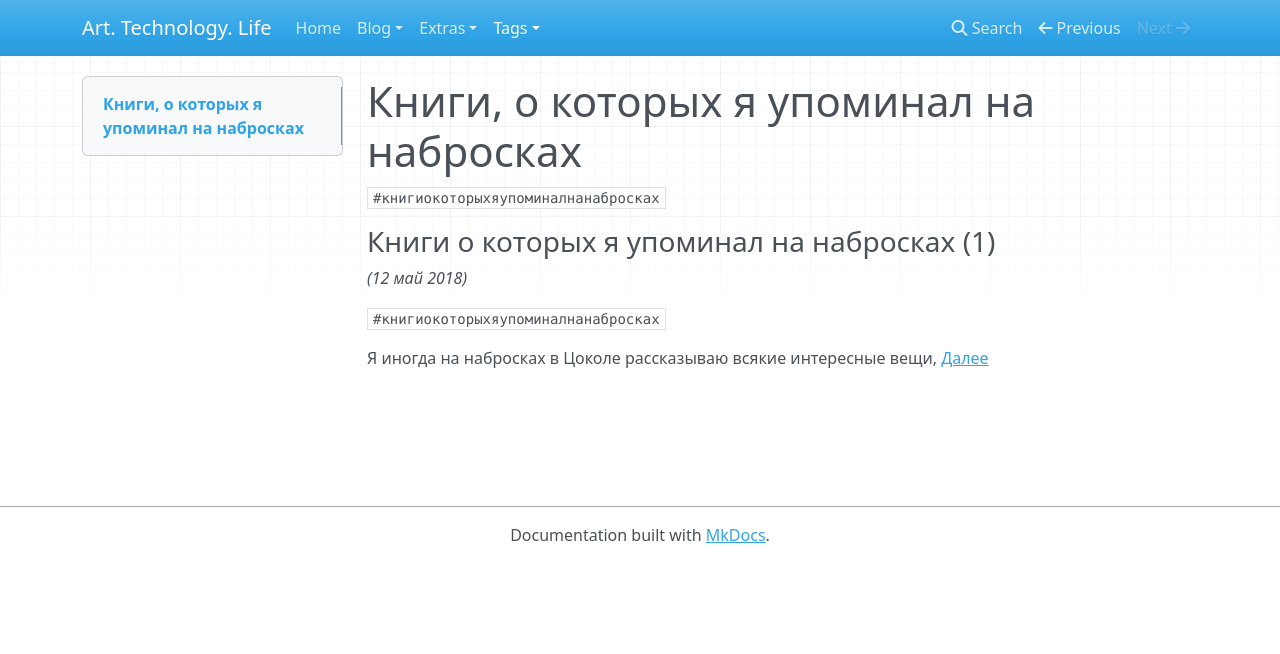
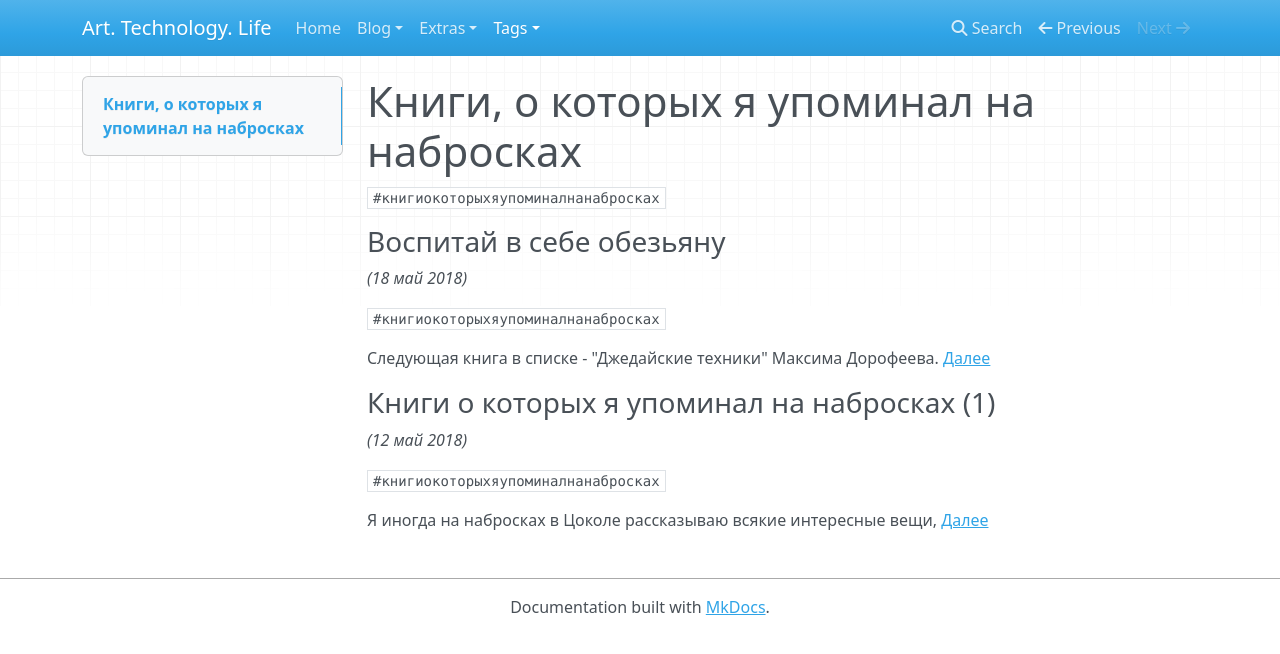
Before and after one commit to avoronkov/blog, an MkDocs documentation site: the page built from docs/by_tag/knigiokotoryxyaupominalnanabroskax.md, in a window 1280 px wide. Shown: the top 654 px of the page. Built offline with MkDocs 1.6.1, drawn with Linux system fonts in a browser that asks for light colours; nearby versions of some CDN libraries; old or Windows-style settings are respelled for this version of MkDocs.

```diff
--- a/docs/by_tag/knigiokotoryxyaupominalnanabroskax.md
+++ b/docs/by_tag/knigiokotoryxyaupominalnanabroskax.md
@@ -1,5 +1,13 @@
 # Книги, о которых я упоминал на набросках
 `#книгиокоторыхяупоминалнанабросках`
+
+### Воспитай в себе обезьяну
+_(18 май 2018)_
+
+`#книгиокоторыхяупоминалнанабросках`
+
+Следующая книга в списке - "Джедайские техники" Максима Дорофеева.
+[Далее](/2018/2018-05-18_01_Vospitaj_v_sebe_obezyanu/)
 
 ### Книги о которых я упоминал на набросках (1)
 _(12 май 2018)_
--- a/mkdocs.yml
+++ b/mkdocs.yml
@@ -13,6 +13,7 @@ pages:
         - 'Против (9)': 2018/2018-05-06_01_protiv.md
         - 'Ценности (10)': 2018/2018-05-08_01_Czennosti.md
         - 'Книги о которых я упоминал на набросках (1) (11)': 2018/2018-05-12_01_Knigi_o_kotoryx_ya_upominal_na_nabroskax_1.md
+        - 'Воспитай в себе обезьяну (12)': 2018/2018-05-18_01_Vospitaj_v_sebe_obezyanu.md
     - Extras:
         - 'Заметки с Codefest 2018':
             - 'Заметки с Codefest 2018': codefest2018.md
```
Also changed, not shown: docs/2018/2018-05-18_01_Vospitaj_v_sebe_obezyanu.md (added, +23 -0 lines), docs/index.md (+8 -8 lines), docs/image/12-techniki.jpg (added), 1 other file.
